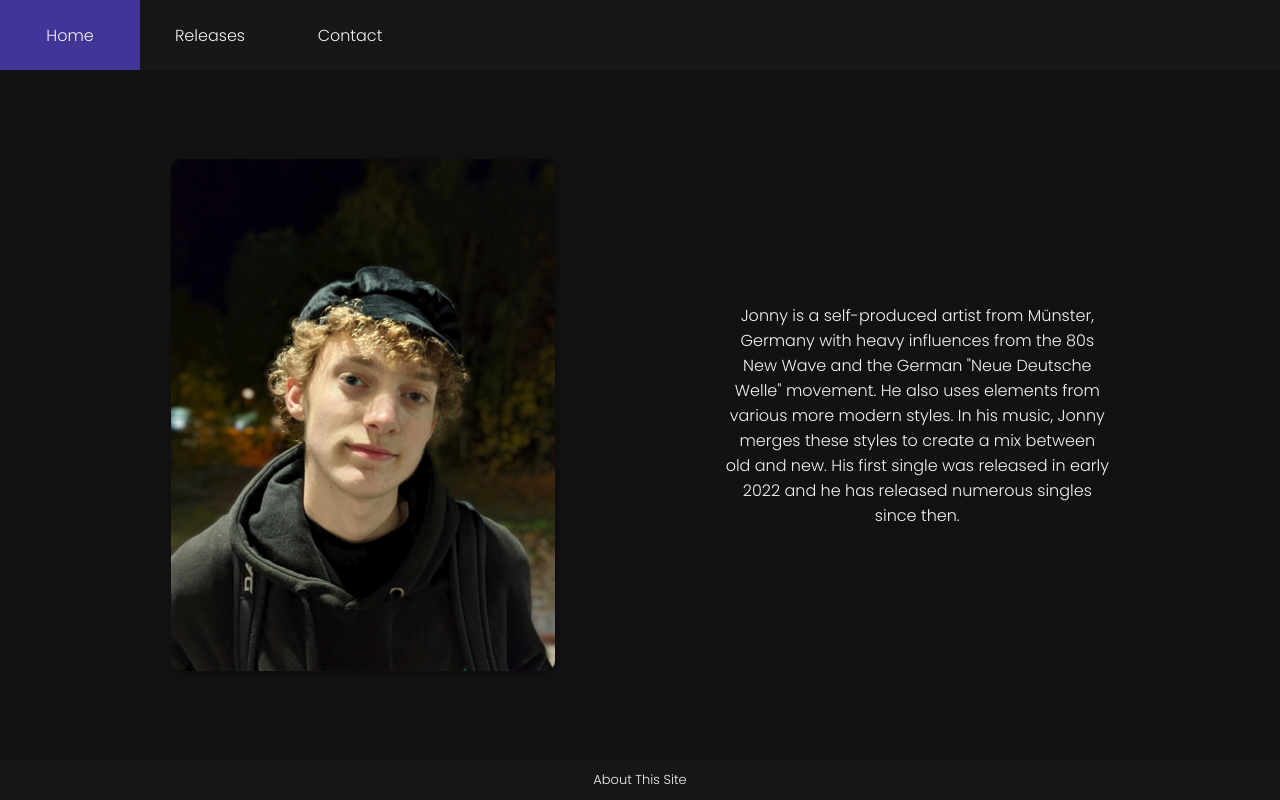
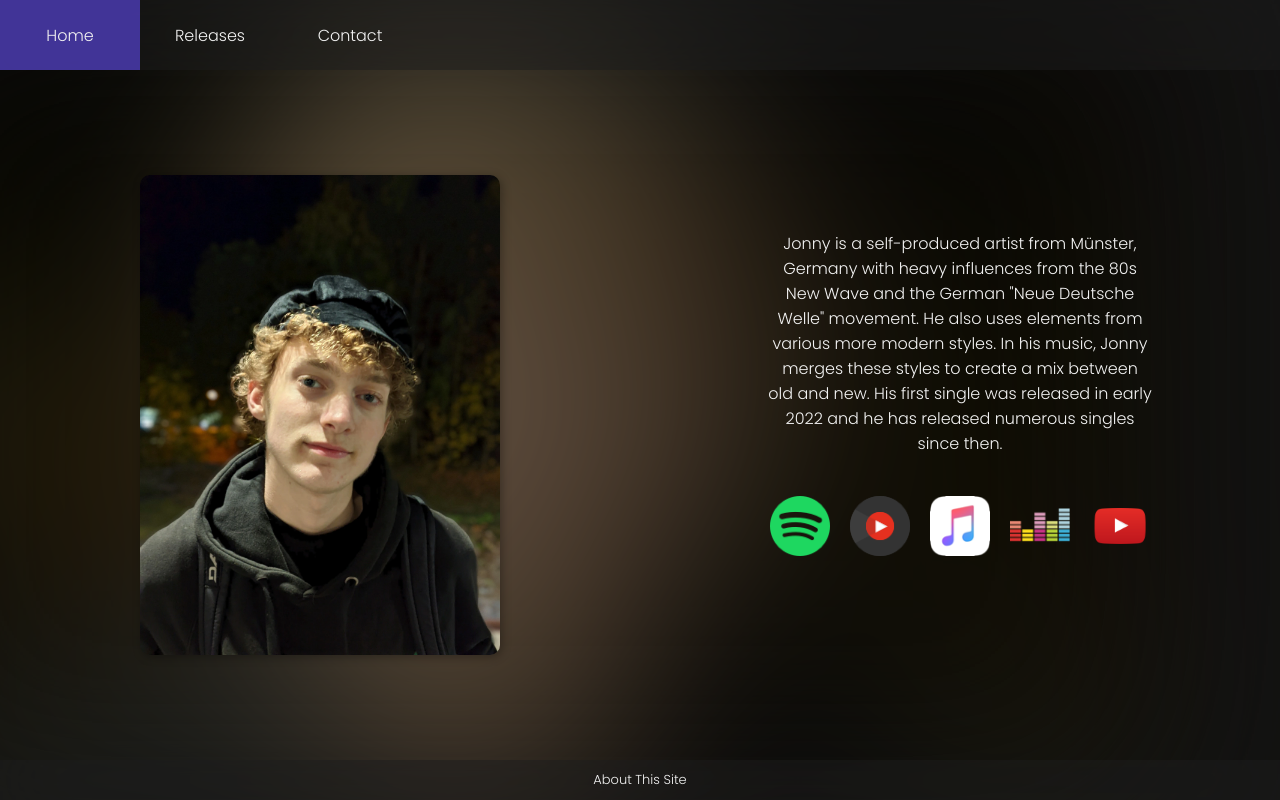
Before and after one commit to Jomyy/prodbyjonny, a SvelteKit app: page / in a window 1280 px wide. Built offline with nearby package versions, Linux system fonts and the light colour scheme.

Commit message:
major design imprfs

```diff
--- a/src/routes/+page.svelte
+++ b/src/routes/+page.svelte
@@ -1,17 +1,92 @@
+<script>
+	/**
+	 * @type {any}
+	 */
+	let scrollPositionY;
+	/**
+	 * @type {number}
+	 */
+	let scrollPercentageY;
+	/**
+	 * @type {any}
+	 */
+	let clientHeightY;
+	$: {
+		scrollPercentageY = (scrollPositionY / clientHeightY) * 100;
+		console.log(scrollPercentageY);
+	}
+</script>
+
 <svelte:head>
 	<title>Home</title>
 </svelte:head>
-<div>
+<svelte:window bind:scrollY={scrollPositionY} bind:innerHeight={clientHeightY} />
+<img src="portrait.webp" alt="back" id="background" />
+<main>
+	<div id="left">
 		<img src="portrait.webp" alt="Portrtait" id="portrait" />
+	</div>
+
+	<div id="right">
 		<section>
 			Jonny is a self-produced artist from Münster, Germany with heavy influences from the 80s New
 			Wave and the German "Neue Deutsche Welle" movement. He also uses elements from various more
-		modern styles. In his music, Jonny merges these styles to create a mix between old and new. His
-		first single was released in early 2022 and he has released numerous singles since then.
+			modern styles. In his music, Jonny merges these styles to create a mix between old and new.
+			His first single was released in early 2022 and he has released numerous singles since then.
 		</section>
+		<div id="links">
+			<a href="https://open.spotify.com/artist/6sP4WzEXeQ8vifuUgr3tZu?si=m-xXvsUYRb-vp7gCRw2T_g">
+				<img src="SpotifyIcon.png" alt="spotify" class="icon" />
+			</a>
+			<a href="https://open.spotify.com/artist/6sP4WzEXeQ8vifuUgr3tZu?si=m-xXvsUYRb-vp7gCRw2T_g">
+				<img src="YoutubeMusicIcon.png" alt="spotify" class="icon" />
+			</a>
+			<a href="https://open.spotify.com/artist/6sP4WzEXeQ8vifuUgr3tZu?si=m-xXvsUYRb-vp7gCRw2T_g">
+				<img src="AppleMusicIcon.png" alt="spotify" class="icon" />
+			</a>
+			<a href="https://open.spotify.com/artist/6sP4WzEXeQ8vifuUgr3tZu?si=m-xXvsUYRb-vp7gCRw2T_g">
+				<img src="DeezerIcon.png" alt="spotify" class="icon" />
+			</a>
+			<a href="https://open.spotify.com/artist/6sP4WzEXeQ8vifuUgr3tZu?si=m-xXvsUYRb-vp7gCRw2T_g">
+				<img src="YoutubeIcon.png" alt="spotify" class="icon" />
+			</a>
 		</div>
+	</div>
+</main>
 
 <style>
+	.icon {
+		width: 60px;
+	}
+	#left {
+		background-size: contain;
+		height: 100%;
+		width: 100%;
+		display: flex;
+		justify-content: center;
+		align-items: center;
+	}
+
+	#background {
+		width: 100vw;
+		height: 100vh;
+		object-fit: cover;
+		position: fixed;
+		left: -10vw;
+
+		z-index: -2;
+		top: 0px;
+		filter: blur(100px) brightness(0.5);
+		transform: scale(1);
+	}
+	#right {
+		display: flex;
+		width: 100%;
+		height: 100%;
+		justify-content: center;
+		flex-direction: column;
+		align-items: center;
+	}
 	@font-face {
 		font-family: 'Poppins';
 		src: url('/fonts/PoppinsSemiBold.ttf') format('truetype');
@@ -19,6 +94,17 @@
 	@font-face {
 		font-family: 'PoppinsLight';
 		src: url('/fonts/PoppinsLight.ttf') format('truetype');
+	}
+	#links a {
+		margin-left: 10px;
+		margin-right: 10px;
+	}
+	#links {
+		margin-top: 40px;
+		margin-bottom: 40px;
+		display: flex;
+		justify-content: space-between;
+		align-items: center;
 	}
 	section {
 		font-family: PoppinsLight;
@@ -28,34 +114,44 @@
 		text-align: center;
 	}
 	#portrait {
-		width: 30vw;
+		max-width: 30vw;
+		max-height: 60vh;
 		aspect-ratio: 3/4;
-
+		z-index: 2;
 		border-radius: 10px;
 		box-shadow: 2px 2px 10px rgba(0, 0, 0, 0.321);
 	}
-	div {
-		height: calc(100vh - 110px);
+
+	main {
+		width: 100vw;
 		display: flex;
 		flex-direction: row;
 		justify-content: space-evenly;
+		left: 0px;
 		align-items: center;
+		margin-top: 40px;
+		margin-bottom: 40px;
+		height: calc(100vh - 110px);
 	}
+
 	@media only screen and (max-width: 870px) {
-		div {
+		main {
+			width: 100vw;
 			justify-content: center;
 			align-items: center;
 			flex-direction: column;
-			width: 100vw;
 			height: fit-content;
 			margin-top: 40px;
 			margin-bottom: 40px;
 		}
+
 		section {
 			margin-top: 10px;
 			width: 70vw;
 		}
 		#portrait {
+			max-width: none;
+			max-height: none;
 			height: 50vh;
 			width: auto;
 			margin-top: 0px;
--- a/src/routes/contact/+page.svelte
+++ b/src/routes/contact/+page.svelte
@@ -1,6 +1,7 @@
 <svelte:head>
 	<title>Contact Me</title>
 </svelte:head>
+<img src="TheAftermathIcon.webp" alt="back" id="background" />
 <img src="TheAftermathIcon.webp" alt="banner" id="banner" />
 <div class="impressum">
 	<section>
@@ -15,6 +16,21 @@
 </div>
 
 <style>
+	a {
+		color: #f3f3f3;
+	}
+	#background {
+		width: 100vw;
+		height: 100vh;
+		object-fit: cover;
+		position: fixed;
+		left: -10vw;
+
+		z-index: -2;
+		top: 0px;
+		filter: blur(100px) brightness(0.2);
+		transform: scale(1);
+	}
 	#banner {
 		width: 100vw;
 	}
--- a/src/routes/releases/+page.svelte
+++ b/src/routes/releases/+page.svelte
@@ -6,6 +6,7 @@
 	export let data;
 </script>
 
+<img src="portrait.webp" alt="back" id="background" />
 <svelte:head>
 	<title>Releases</title>
 </svelte:head>
@@ -16,6 +17,18 @@
 </div>
 
 <style>
+	#background {
+		width: 100vw;
+		height: 100vh;
+		object-fit: cover;
+		position: fixed;
+		left: -10vw;
+
+		z-index: -2;
+		top: 0px;
+		filter: blur(100px) brightness(0.5);
+		transform: scale(1);
+	}
 	div {
 		display: grid;
 		grid-template-columns: 1fr 1fr 1fr 1fr 1fr;
```
Also changed, not shown: static/YoutubeIcon.png (added). Lines whose indentation alone changed are shown as unchanged.
